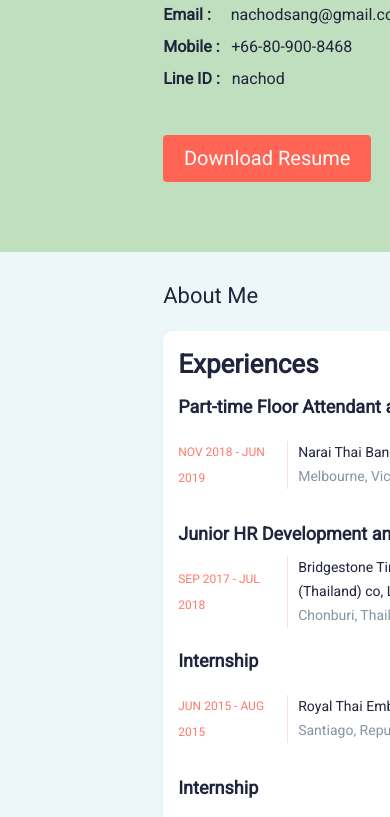
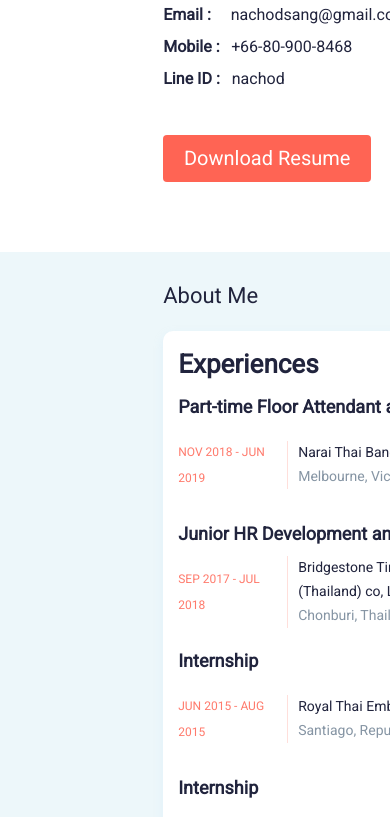
Before and after one commit to Nachodsang/portfolio, a plain HTML site: page index.html in a window 390 px wide. Shown: the part 215-1032 px from the top of the page. Drawn offline with Linux system fonts and the light colour scheme.

Commit message:
4 commit

```diff
--- a/stylesheet.css
+++ b/stylesheet.css
@@ -371,9 +371,3 @@ svg {
 svg:hover {
     width: 50px;
 }
-
-@media(max-width:800px) {
-    body {
-        background-color: rgba(0, 128, 0, 0.252);
-    }
-}
```
